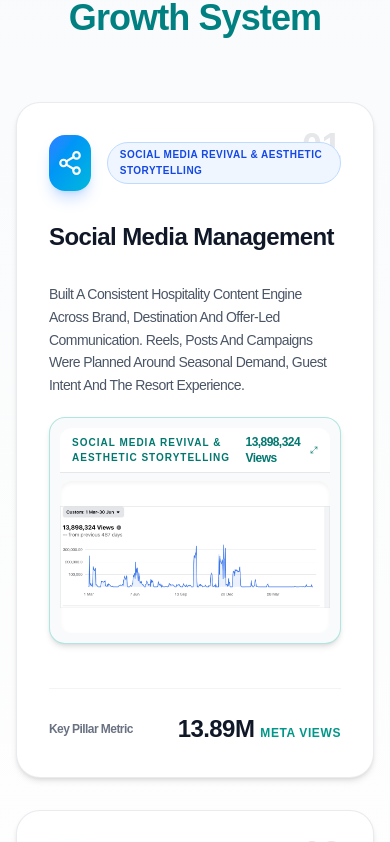
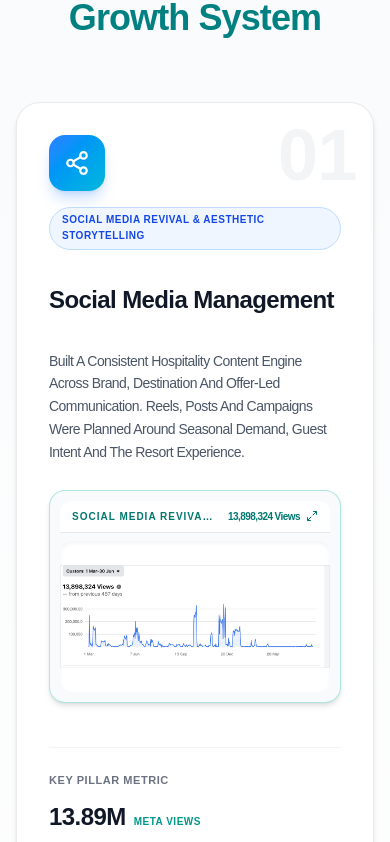
Before and after one commit to trisagemarketing/trisage-marketing-website, a Next.js app: page /case-studies/villasita-resort-haridwar in a window 390 px wide. Shown: the part 3542-4384 px from the top of the page. Built offline with nearby package versions, Linux system fonts and the light colour scheme; a web font is replaced by a local one.

Commit message:
Fix the Mobile Responsiveness

```diff
--- a/src/app/case-studies/villasita-resort-haridwar/VillasitaCaseStudyClient.tsx
+++ b/src/app/case-studies/villasita-resort-haridwar/VillasitaCaseStudyClient.tsx
@@ -367,29 +367,29 @@ Alongside the revenue growth, the resort recorded 13.89 million Meta views, more
                 key={idx}
                 className={`p-8 sm:p-10 rounded-3xl bg-white dark:bg-gray-900 border border-gray-200/80 dark:border-gray-800/80 shadow-md hover:shadow-lg transition-transform duration-300 ease-out flex flex-col justify-between group relative contain-content`}
               >
-                <div className="absolute top-6 right-8 text-4xl font-black text-gray-200 dark:text-gray-800 pointer-events-none select-none">
+                <div className="absolute top-4 right-4 sm:top-6 sm:right-6 text-7xl sm:text-8xl font-black text-gray-100 dark:text-gray-800/40 pointer-events-none select-none z-0 transition-all duration-300 group-hover:scale-110 group-hover:-rotate-3 origin-top-right">
                   {pillar.number}
                 </div>
 
                 <div className="space-y-5 relative z-10">
-                  <div className="flex items-center gap-4">
-                    <div className={`w-14 h-14 rounded-2xl ${pillar.iconBg} flex items-center justify-center shadow-lg`}>
+                  <div className="flex flex-col sm:flex-row sm:items-center gap-4">
+                    <div className={`w-14 h-14 shrink-0 rounded-2xl ${pillar.iconBg} flex items-center justify-center shadow-lg relative z-10`}>
                       <pillar.icon size={26} />
                     </div>
-                    <div>
-                      <span className={`inline-block px-3 py-1 rounded-full text-[10px] font-extrabold uppercase tracking-wider border ${pillar.badgeColor} leading-relaxed`}>
+                    <div className="relative z-10 max-w-full">
+                      <span className={`inline-block px-3 py-1 rounded-full text-[10px] sm:text-xs font-extrabold uppercase tracking-wider border ${pillar.badgeColor} leading-relaxed break-words max-w-full`}>
                         {pillar.subtitle}
                       </span>
                     </div>
                   </div>
 
-                  <div className="min-h-13 flex items-center">
+                  <div className="min-h-[60px] sm:min-h-[64px] flex items-center">
                     <h3 className="text-2xl sm:text-3xl font-extrabold text-gray-900 dark:text-white tracking-tight">
                       {pillar.title}
                     </h3>
                   </div>
 
-                  <div className="min-h-25 sm:min-h-26 flex items-start">
+                  <div className="min-h-[120px] sm:min-h-[130px] flex items-start">
                     <p className="text-sm sm:text-base text-gray-600 dark:text-gray-300 leading-relaxed font-normal">
                       {pillar.description}
                     </p>
@@ -401,13 +401,13 @@ Alongside the revenue growth, the resort recorded 13.89 million Meta views, more
                       onClick={() => setSelectedProof(pillar.number === "01" ? proofItems[0] : proofItems[1])}
                       className="my-3 rounded-2xl overflow-hidden border border-teal-500/30 dark:border-teal-500/40 bg-gray-50 dark:bg-gray-950 p-2.5 shadow-md relative group/img cursor-pointer transition-colors duration-300 hover:border-teal-500 dark:hover:border-teal-400"
                     >
-                      <div className="flex items-center justify-between px-3 py-1.5 border-b border-gray-200 dark:border-gray-800 bg-white dark:bg-gray-900/90 rounded-t-xl mb-2 text-[11px] font-bold">
-                        <span className="uppercase tracking-widest text-[10px] text-teal-700 dark:text-teal-400">
+                      <div className="flex items-center justify-between px-3 py-2 border-b border-gray-200 dark:border-gray-800 bg-white dark:bg-gray-900/90 rounded-t-xl mb-2 text-[11px] font-bold overflow-hidden gap-3">
+                        <span className="uppercase tracking-widest text-[10px] text-teal-700 dark:text-teal-400 truncate flex-1">
                           {pillar.subtitle}
                         </span>
-                        <div className="flex items-center gap-1.5 text-teal-700 dark:text-teal-400 font-extrabold text-xs">
+                        <div className="flex items-center gap-1.5 text-teal-700 dark:text-teal-400 font-extrabold text-[10px] sm:text-xs shrink-0">
                           <span>{pillar.analyticsTitle}</span>
-                          <Maximize2 size={12} />
+                          <Maximize2 size={12} className="shrink-0" />
                         </div>
                       </div>
 
@@ -424,11 +424,11 @@ Alongside the revenue growth, the resort recorded 13.89 million Meta views, more
                   )}
                 </div>
 
-                <div className="mt-8 pt-6 border-t border-gray-100 dark:border-gray-800/80 flex items-center justify-between">
-                  <div className="text-xs font-bold text-gray-500 dark:text-gray-400">Key Pillar Metric</div>
-                  <div className="flex items-baseline gap-1.5">
-                    <span className="text-2xl font-black text-gray-900 dark:text-white">{pillar.stat}</span>
-                    <span className="text-xs font-bold text-teal-600 dark:text-teal-400 uppercase tracking-wider">{pillar.statLabel}</span>
+                <div className="mt-8 pt-6 border-t border-gray-100 dark:border-gray-800/80 flex flex-col sm:flex-row sm:items-center justify-between gap-3 sm:gap-0">
+                  <div className="text-[11px] sm:text-xs font-bold text-gray-500 dark:text-gray-400 uppercase tracking-wider">Key Pillar Metric</div>
+                  <div className="flex items-baseline gap-2 flex-wrap sm:flex-nowrap">
+                    <span className="text-2xl sm:text-3xl font-black text-gray-900 dark:text-white whitespace-nowrap">{pillar.stat}</span>
+                    <span className="text-[10px] sm:text-xs font-bold text-teal-600 dark:text-teal-400 uppercase tracking-wider whitespace-nowrap">{pillar.statLabel}</span>
                   </div>
                 </div>
               </div>
@@ -760,7 +760,7 @@ Alongside the revenue growth, the resort recorded 13.89 million Meta views, more
                 </span>
                 <button
                   onClick={() => setSelectedProof(null)}
-                  className="w-11 h-11 rounded-full bg-gray-100 dark:bg-gray-800/80 hover:bg-gray-200 dark:hover:bg-gray-700 text-gray-500 dark:text-gray-300 hover:text-gray-900 dark:hover:text-white focus-visible:outline-2 focus-visible:outline-offset-2 focus-visible:outline-teal-500 flex items-center justify-center transition-colors cursor-pointer"
+                  className="w-11 h-11 shrink-0 rounded-full bg-gray-100 dark:bg-gray-800/80 hover:bg-gray-200 dark:hover:bg-gray-700 text-gray-500 dark:text-gray-300 hover:text-gray-900 dark:hover:text-white focus-visible:outline-2 focus-visible:outline-offset-2 focus-visible:outline-teal-500 flex items-center justify-center transition-colors cursor-pointer"
                   aria-label="Close proof detail"
                 >
                   <X size={20} />
```
